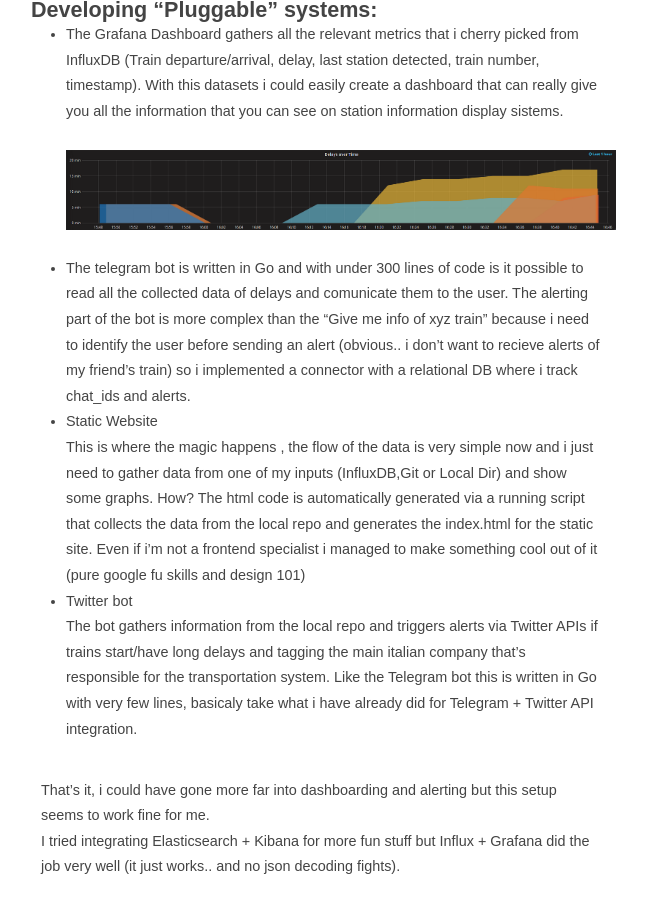
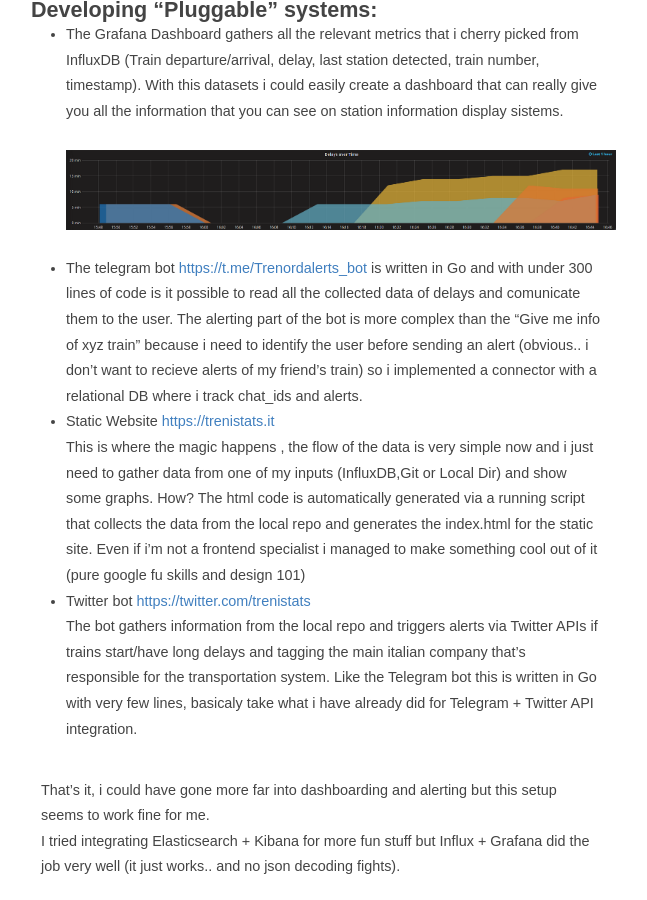
Before and after one commit to fnzv/fnzv.github.io, a Jekyll site: the page built from _posts/2018-03-10-Monitoring-trains..markdown, in a window 1280 px wide and 900 px high, scrolled down 1213 px. Shown: the whole window, without its empty margins (324-971 px from the left). Built offline with Jekyll 4.4.1, drawn with Linux system fonts in a browser that asks for light colours; some of the changed lines change nothing that is shown.

Commit message:
Update 2018-03-10-Monitoring-trains..markdown

```diff
--- a/_posts/2018-03-10-Monitoring-trains..markdown
+++ b/_posts/2018-03-10-Monitoring-trains..markdown
@@ -35,15 +35,15 @@ To allow multiple systems comunicate together you always need to take raw data (
 - The Grafana Dashboard gathers all the relevant metrics that i cherry picked from InfluxDB (Train departure/arrival, delay, last station detected, train number, timestamp).
 With this datasets i could easily create a dashboard that can really give you all the information that you can see on station information display sistems.
 <br><br> ![](https://raw.githubusercontent.com/fnzv/fnzv.github.io/master/imgs/delays-dash.png) <br>
-- The telegram bot [](https://t.me/Trenordalerts_bot) is written in Go and with under 300 lines of code is it possible to read all the collected data of delays and comunicate them to the user.
+- The telegram bot [https://t.me/Trenordalerts_bot](https://t.me/Trenordalerts_bot) is written in Go and with under 300 lines of code is it possible to read all the collected data of delays and comunicate them to the user.
 The alerting part of the bot is more complex than the "Give me info of xyz train" because i need to identify the user before sending an alert (obvious.. i don't want to recieve alerts of my friend's train) so i implemented
 a connector with a relational DB where i track chat_ids and alerts. <br>
-- Static Website [](https://trenistats.it/) <br>
+- Static Website [https://trenistats.it](https://trenistats.it/) <br>
 This is where the magic happens [](https://d3js.org/), the flow of the data is very simple now and i just need to gather data from one of my inputs (InfluxDB,Git or Local Dir) and show some graphs.
 How?
 The html code is automatically generated via a running script that collects the data from the local repo and generates the index.html for the static site.
 Even if i'm not a frontend specialist i managed to make something cool out of it (pure google fu skills and design 101)
-- Twitter bot [](https://twitter.com/trenistats) <br>
+- Twitter bot [https://twitter.com/trenistats](https://twitter.com/trenistats) <br>
 The bot gathers information from the local repo and triggers alerts via Twitter APIs if trains start/have long delays and tagging the main italian company that's responsible for the transportation system.
 Like the Telegram bot this is written in Go with very few lines, basicaly take what i have already did for Telegram + Twitter API integration.
 <br><br>
```
